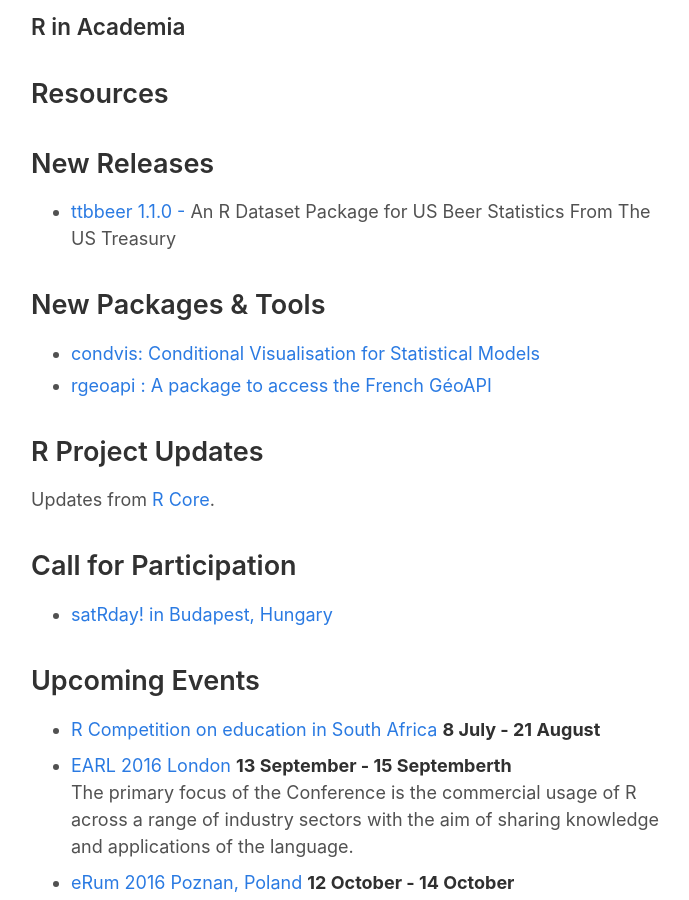
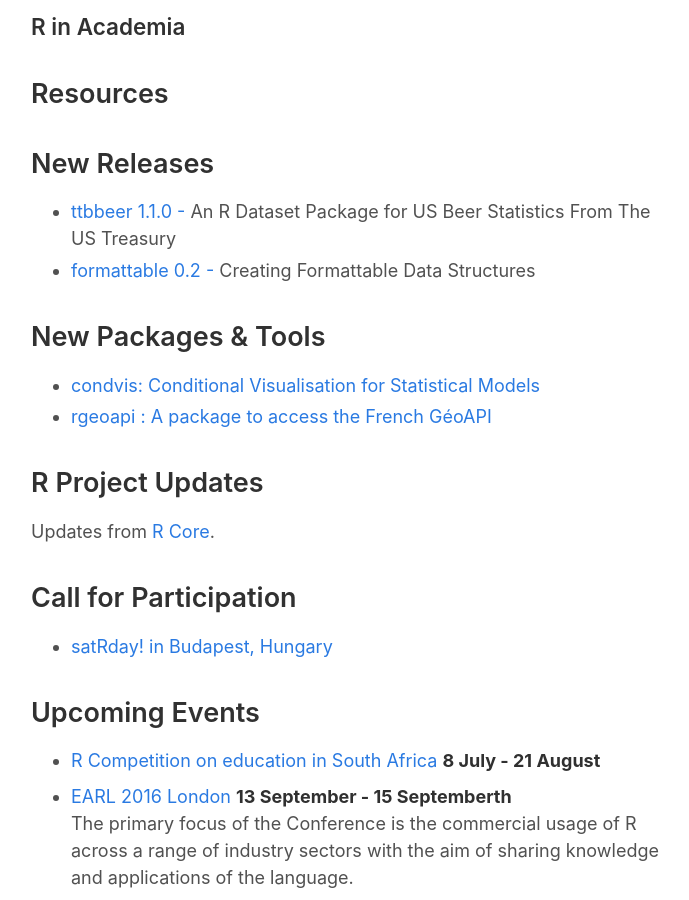
Before and after one commit to rweekly/rweekly.org, a Jekyll site: the page built from draft.md, in a window 1280 px wide and 900 px high, scrolled down 767 px. Shown: the whole window, without its empty margins (294-983 px from the left). Built offline with Jekyll 4.4.1, drawn with Linux system fonts in a browser that asks for light colours; comment, search, counter and statistics services are not loaded.

Commit message:
Add formattable 0.2 release

```diff
--- a/draft.md
+++ b/draft.md
@@ -43,6 +43,7 @@
 ## New Releases
 
 - [ttbbeer 1.1.0 - ](https://cran.r-project.org/web/packages/ttbbeer/index.html) An R Dataset Package for US Beer Statistics From The US Treasury
+- [formattable 0.2 - ](https://cran.r-project.org/web/packages/formattable/index.html) Creating Formattable Data Structures
 
 ## New Packages & Tools
 
```
